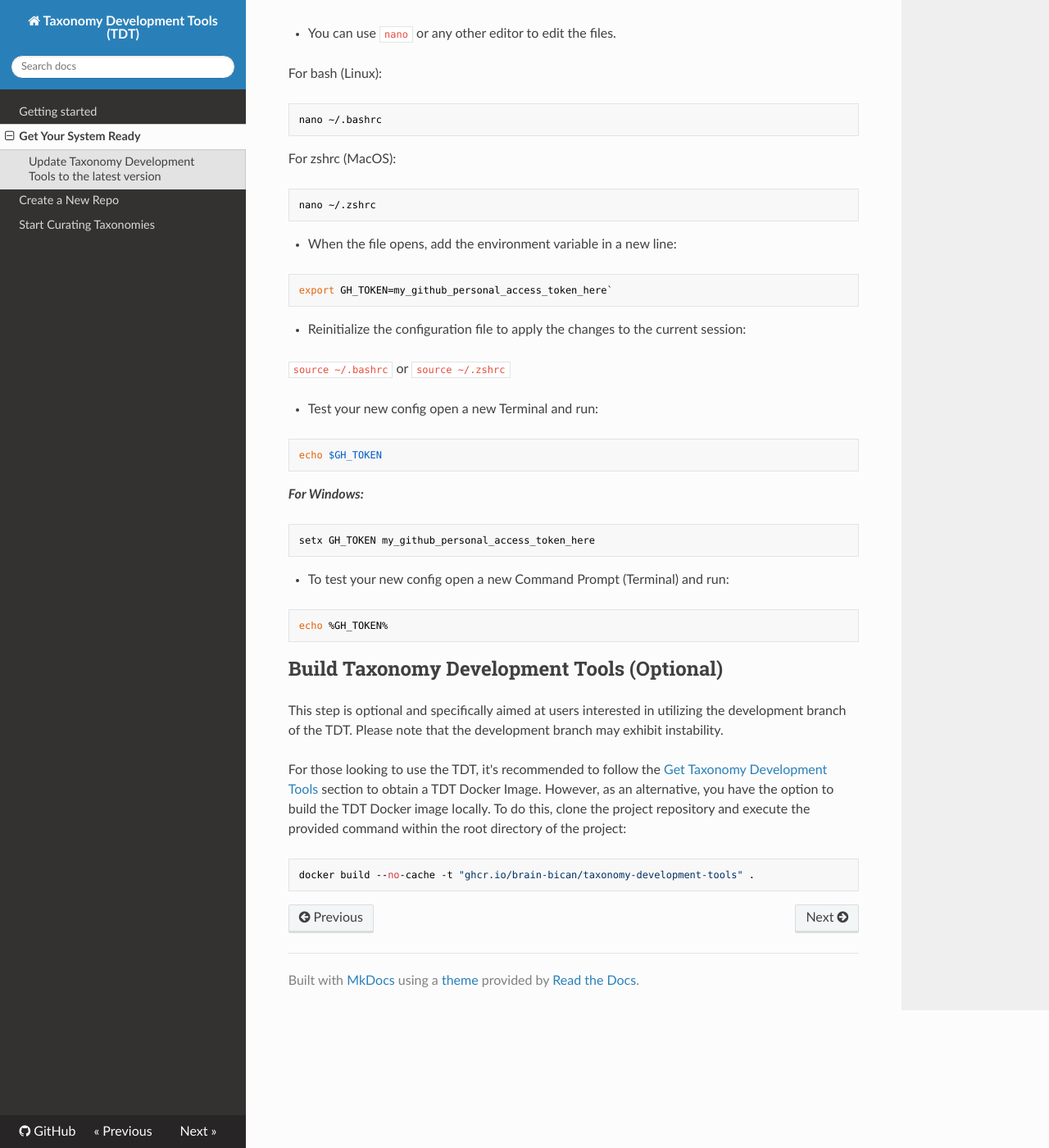
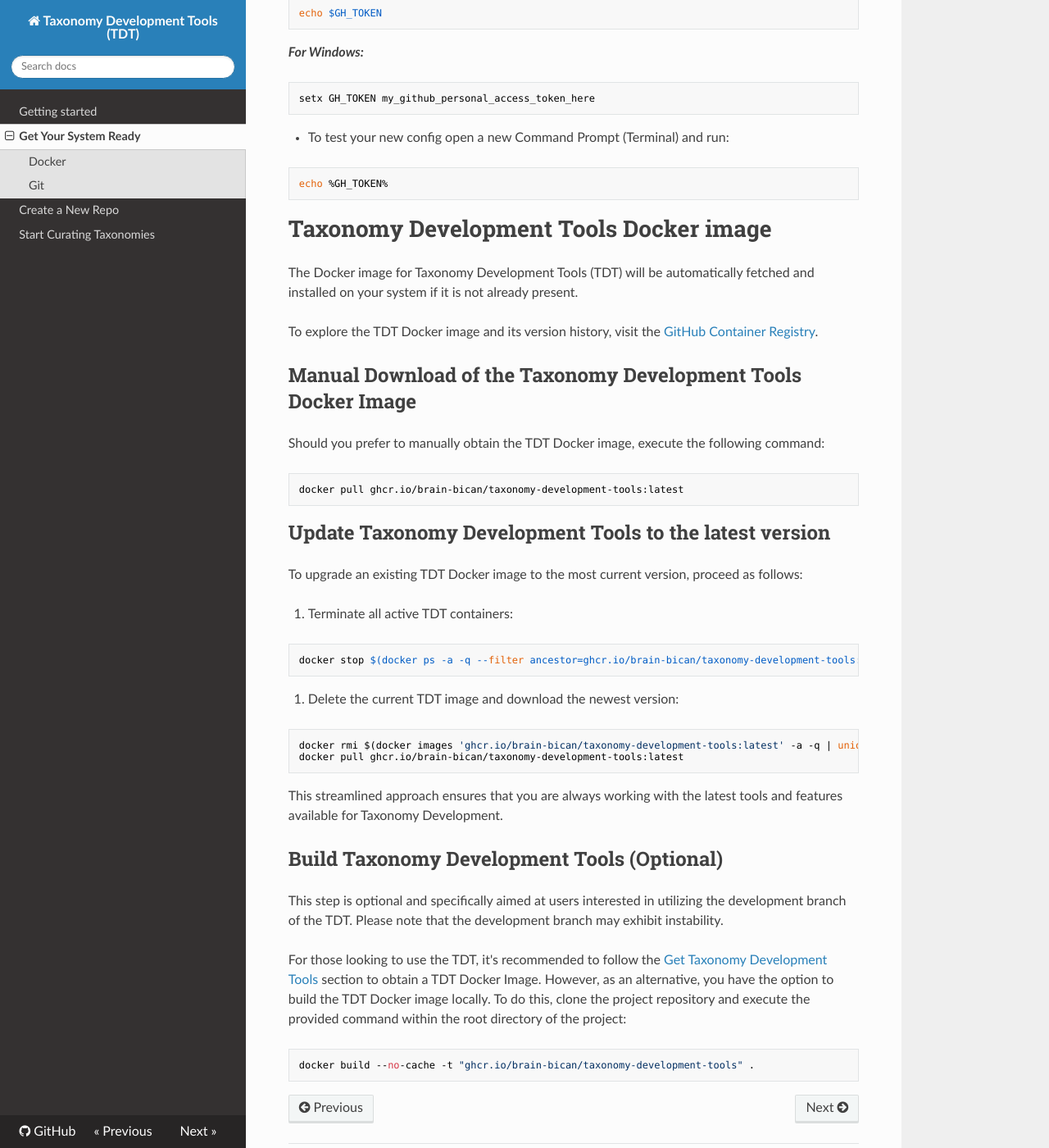
Before and after one commit to brain-bican/taxonomy-development-tools, an MkDocs documentation site: the page built from docs/Build.md, in a window 1280 px wide and 1400 px high, scrolled down 1174 px. Shown: the whole window at 82% size. Built offline with MkDocs 1.6.1, drawn with Linux system fonts in a browser that asks for light colours; nearby versions of some CDN libraries; some of the changed text lies outside the part shown.

````diff
--- a/docs/Build.md
+++ b/docs/Build.md
@@ -1,26 +1,3 @@
-# Get Taxonomy Development Tools
-
-You can download TDT Docker image through following the steps defined in project [GitHub Container Registry](https://github.com/brain-bican/taxonomy-development-tools/pkgs/container/taxonomy-development-tools).
-
-```
-docker pull ghcr.io/brain-bican/taxonomy-development-tools:latest
-```
-
-## Update Taxonomy Development Tools to the latest version
-
-If you already have a version of TDT Docker image and want to update it to the latest version, you can follow these steps:
-
-Stop the running TDT containers:
-```
-docker stop $(docker ps -a -q --filter ancestor=ghcr.io/brain-bican/taxonomy-development-tools:latest)
-```
-
-Remove the existing TDT image and pull the latest one:
-```
-docker rmi $(docker images 'ghcr.io/brain-bican/taxonomy-development-tools:latest' -a -q | uniq)
-docker pull ghcr.io/brain-bican/taxonomy-development-tools:latest
-```
-
 # Install Requirements
 
 ## Docker
@@ -86,6 +63,37 @@ setx GH_TOKEN my_github_personal_access_token_here
 echo %GH_TOKEN%
 ```
 
+# Taxonomy Development Tools Docker image
+
+The Docker image for Taxonomy Development Tools (TDT) will be automatically fetched and installed on your system if it is not already present.
+
+To explore the TDT Docker image and its version history, visit the [GitHub Container Registry](https://github.com/brain-bican/taxonomy-development-tools/pkgs/container/taxonomy-development-tools).
+
+## Manual Download of the Taxonomy Development Tools Docker Image
+
+Should you prefer to manually obtain the TDT Docker image, execute the following command:
+
+```
+docker pull ghcr.io/brain-bican/taxonomy-development-tools:latest
+```
+
+## Update Taxonomy Development Tools to the latest version
+
+To upgrade an existing TDT Docker image to the most current version, proceed as follows:
+
+1. Terminate all active TDT containers:
+```
+docker stop $(docker ps -a -q --filter ancestor=ghcr.io/brain-bican/taxonomy-development-tools:latest)
+```
+
+2. Delete the current TDT image and download the newest version:
+```
+docker rmi $(docker images 'ghcr.io/brain-bican/taxonomy-development-tools:latest' -a -q | uniq)
+docker pull ghcr.io/brain-bican/taxonomy-development-tools:latest
+```
+
+This streamlined approach ensures that you are always working with the latest tools and features available for Taxonomy Development.
+
 ## Build Taxonomy Development Tools (Optional)
 
 This step is optional and specifically aimed at users interested in utilizing the development branch of the TDT. Please note that the development branch may exhibit instability.
````
Also changed, not shown: README.md (+2 -1 lines), docs/QuickStart.md (added, +29 -0 lines), docs/UserInterface.md (added, +84 -0 lines), docs/images/screenshots/add_row.png (added), docs/images/screenshots/edit_form.png (added), docs/images/screenshots/sort_and_filter.png (added), docs/images/screenshots/tables.png (added).
